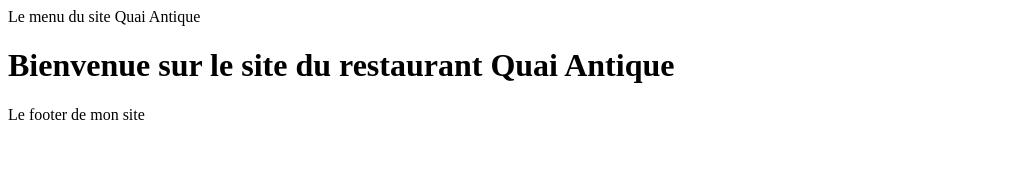
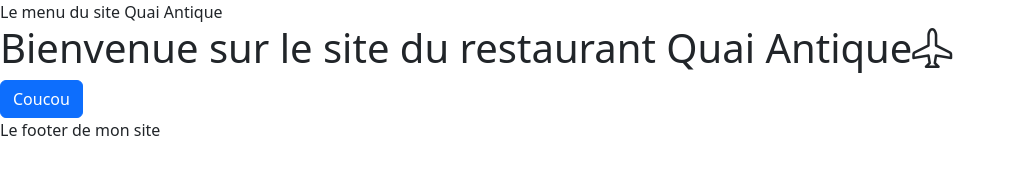
Before and after one commit to Y-rog/QuaiAntiqueRestaurantFront, a website with bundled scripts: page index.html in a window 1280 px wide. Shown: the whole page, without its empty margins (0-1016 px from the left). Built offline with nearby package versions, Linux system fonts and the light colour scheme; files whose address does not match are found by name.

Commit message:
Install Boostrap

```diff
--- a/index.html
+++ b/index.html
@@ -4,6 +4,8 @@
 <head>
     <meta charset="UTF-8">
     <meta name="viewport" content="width=device-width, initial-scale=1.0">
+    <link rel="stylesheet" href="node_modules/bootstrap/dist/css/bootstrap.min.css" />
+    <link rel="stylesheet" href="node_modules/bootstrap-icons/font/bootstrap-icons.css">
     <title>Document</title>
 </head>
 
@@ -18,6 +20,7 @@
     <footer>Le footer de mon site</footer>
 
     <script type="module" src="Router/router.js"></script>
+    <script src="node_modules/bootstrap/dist/js/bootstrap.bundle.min.js"></script>
 
 </body>
 
--- /dev/null
+++ b/package.json
@@ -0,0 +1,6 @@
+{
+  "dependencies": {
+    "bootstrap": "^5.3.2",
+    "bootstrap-icons": "^1.11.2"
+  }
+}
--- a/pages/home.html
+++ b/pages/home.html
@@ -1 +1,3 @@
-<h1>Bienvenue sur le site du restaurant Quai Antique</h1>
+<h1>Bienvenue sur le site du restaurant Quai Antique<i class="bi bi-airplane"></i></h1>
+
+<button class="btn btn-primary">Coucou</button>
```
Also changed, not shown: 2 other files.
